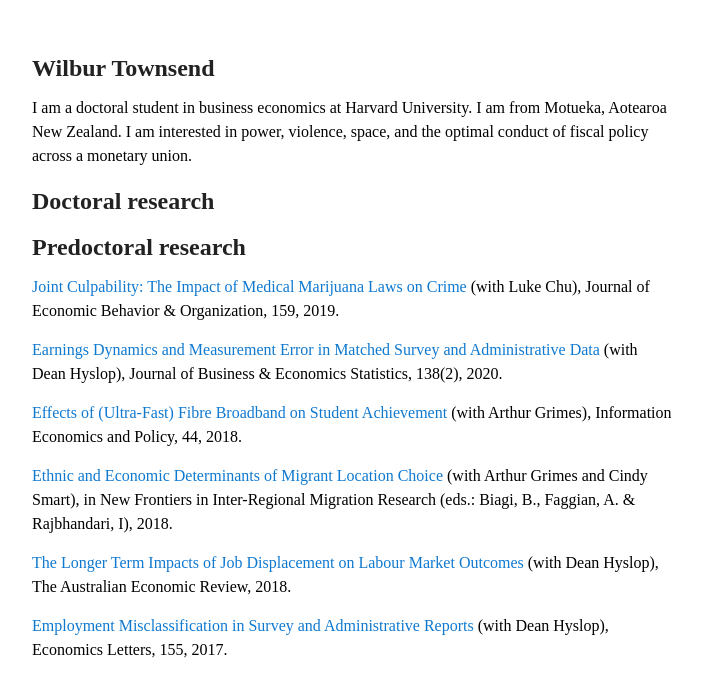
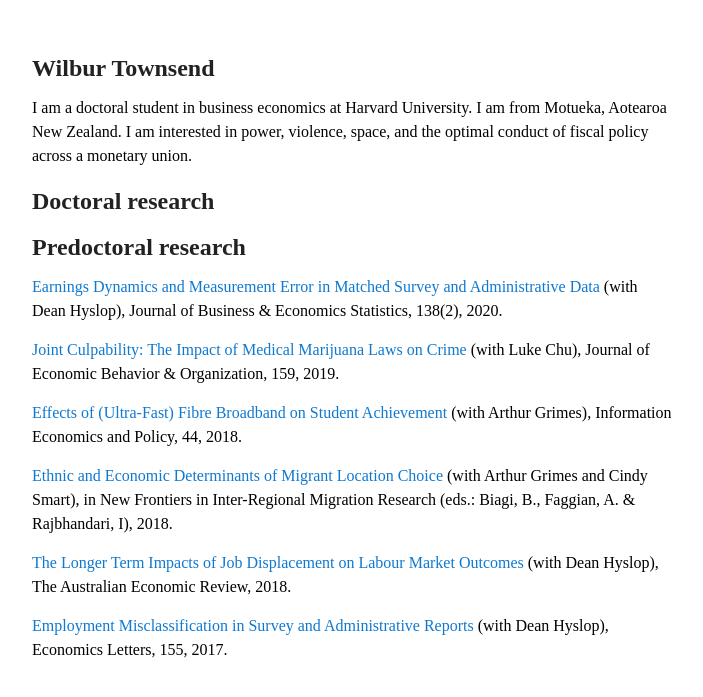
Before and after one commit to wilburtownsend/wilburtownsend.github.io, a Jekyll site: the page built from index.md, in a window 1280 px wide. Shown: the top 697 px of the page, without its empty margins (288-991 px from the left). Built offline with Jekyll 4.4.1, drawn with Linux system fonts in a browser that asks for light colours; our own code applies the rules of GitHub Pages for plain Markdown files.

```diff
--- a/index.md
+++ b/index.md
@@ -5,10 +5,11 @@ I am a doctoral student in business economics at Harvard University. I am from M
 ### Doctoral research
 
 ### Predoctoral research
-[Joint Culpability: The Impact of Medical Marijuana Laws on Crime](https://www.sciencedirect.com/science/article/abs/pii/S016726811830180X) (with Luke Chu), Journal of Economic Behavior & Organization, 159, 2019.
 
 [Earnings Dynamics and Measurement Error in Matched Survey and Administrative Data](https://www.tandfonline.com/doi/abs/10.1080/07350015.2018.1514308)
 (with Dean Hyslop), Journal of Business & Economics Statistics, 138(2), 2020.
+
+[Joint Culpability: The Impact of Medical Marijuana Laws on Crime](https://www.sciencedirect.com/science/article/abs/pii/S016726811830180X) (with Luke Chu), Journal of Economic Behavior & Organization, 159, 2019.
 
 [Effects of (Ultra-Fast) Fibre Broadband on Student Achievement](https://www.sciencedirect.com/science/article/abs/pii/S0167624517301828) (with Arthur Grimes), Information Economics and Policy, 44, 2018.
 
```
